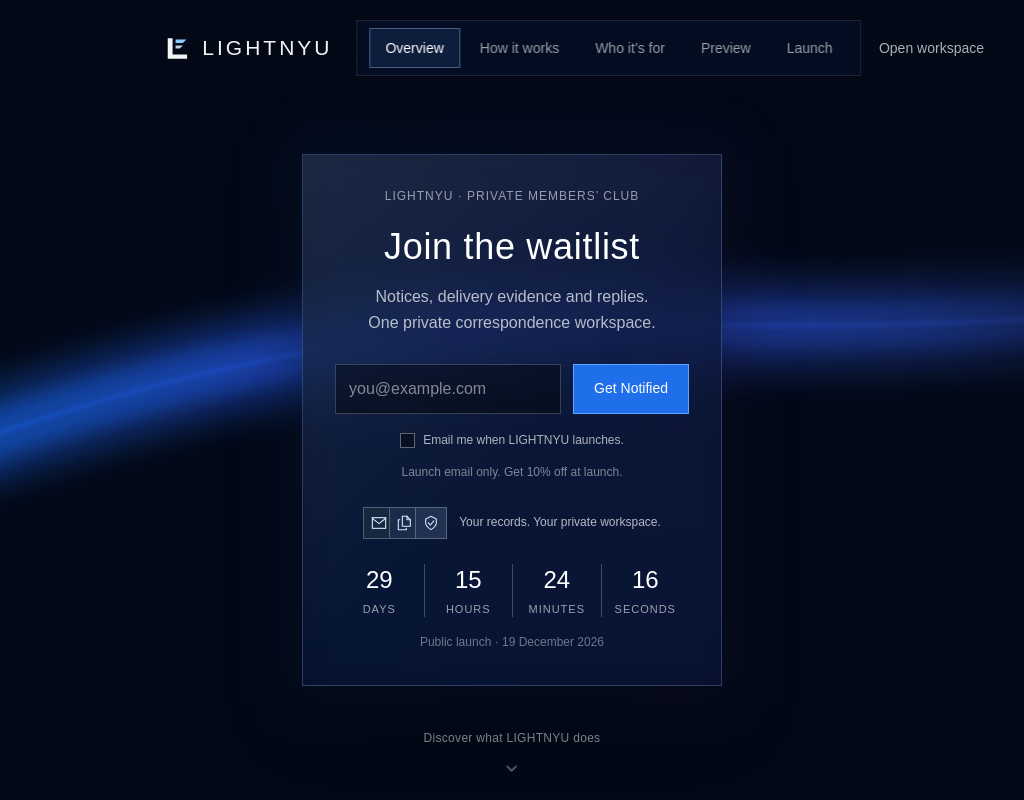
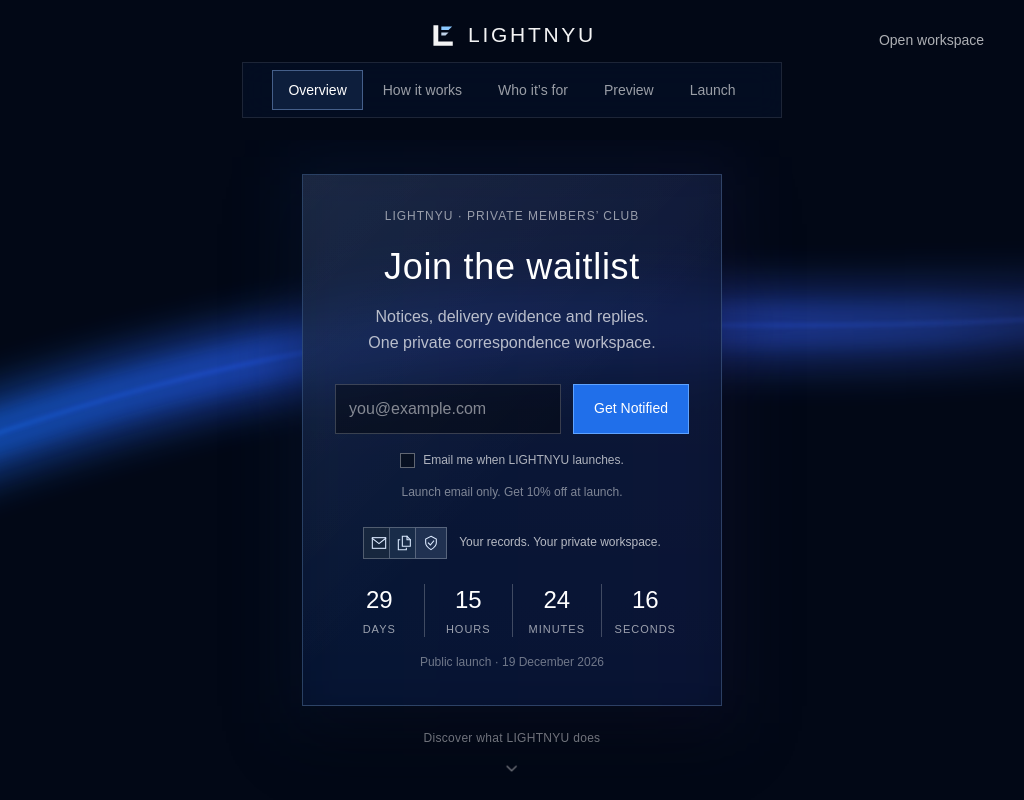
Before and after one commit to Lightnyu/acta-website, a plain HTML site: page index.html in a window 1024 px wide. Shown: the top 800 px of the page. Drawn offline with Linux system fonts and the light colour scheme.

Commit message:
Rebrand ACTA frontend as LIGHTNYU: wordmark, copy and favicon

```diff
--- a/acta-hero-reference.css
+++ b/acta-hero-reference.css
@@ -117,3 +117,14 @@ body[data-page="home"] .ref-header-center .ref-brand{flex-shrink:0;min-height:56
  body[data-page="home"] .ref-hero{padding-top:172px}
 }
 @media(max-width:380px){body[data-page="home"] .ref-header-center{width:calc(100% - 32px)}}
+
+/* LIGHTNYU wordmark: maintain balanced spacing for the longer name. */
+body[data-page="home"] .ref-brand{letter-spacing:.13em}
+@media (min-width:951px) and (max-width:1120px){
+ body[data-page="home"] .ref-header{min-height:140px;align-items:flex-start}
+ body[data-page="home"] .ref-header-center{top:16px;flex-direction:column;gap:8px;width:calc(100% - 40px)}
+ body[data-page="home"] .ref-header-center .ref-brand{min-height:38px}
+ body[data-page="home"] .ref-header .ref-header-center .ref-nav{width:100%;max-width:540px}
+ body[data-page="home"] .ref-header .ref-header-center .ref-nav nav{width:100%;justify-content:center}
+ body[data-page="home"] .ref-hero{padding-top:172px}
+}
```
